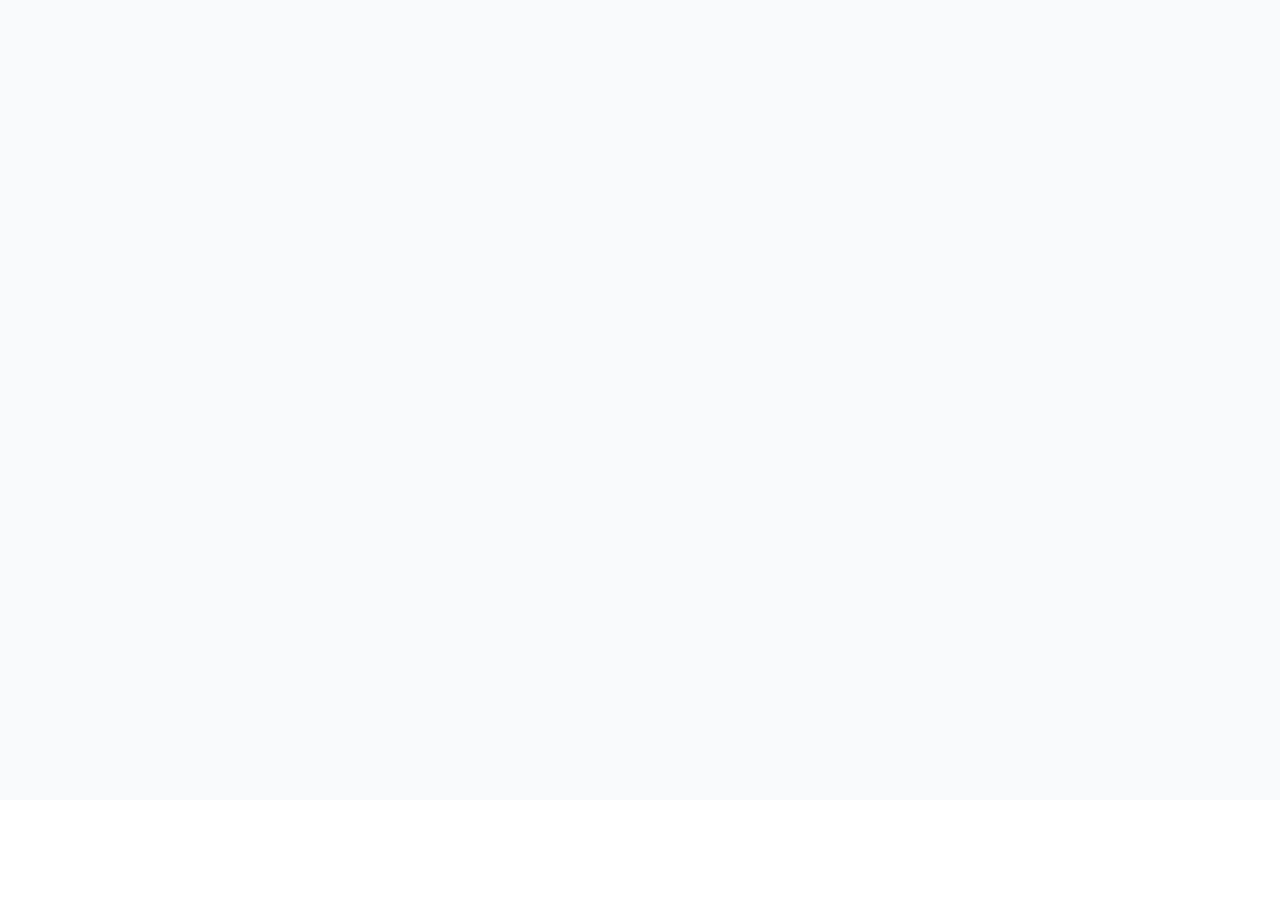
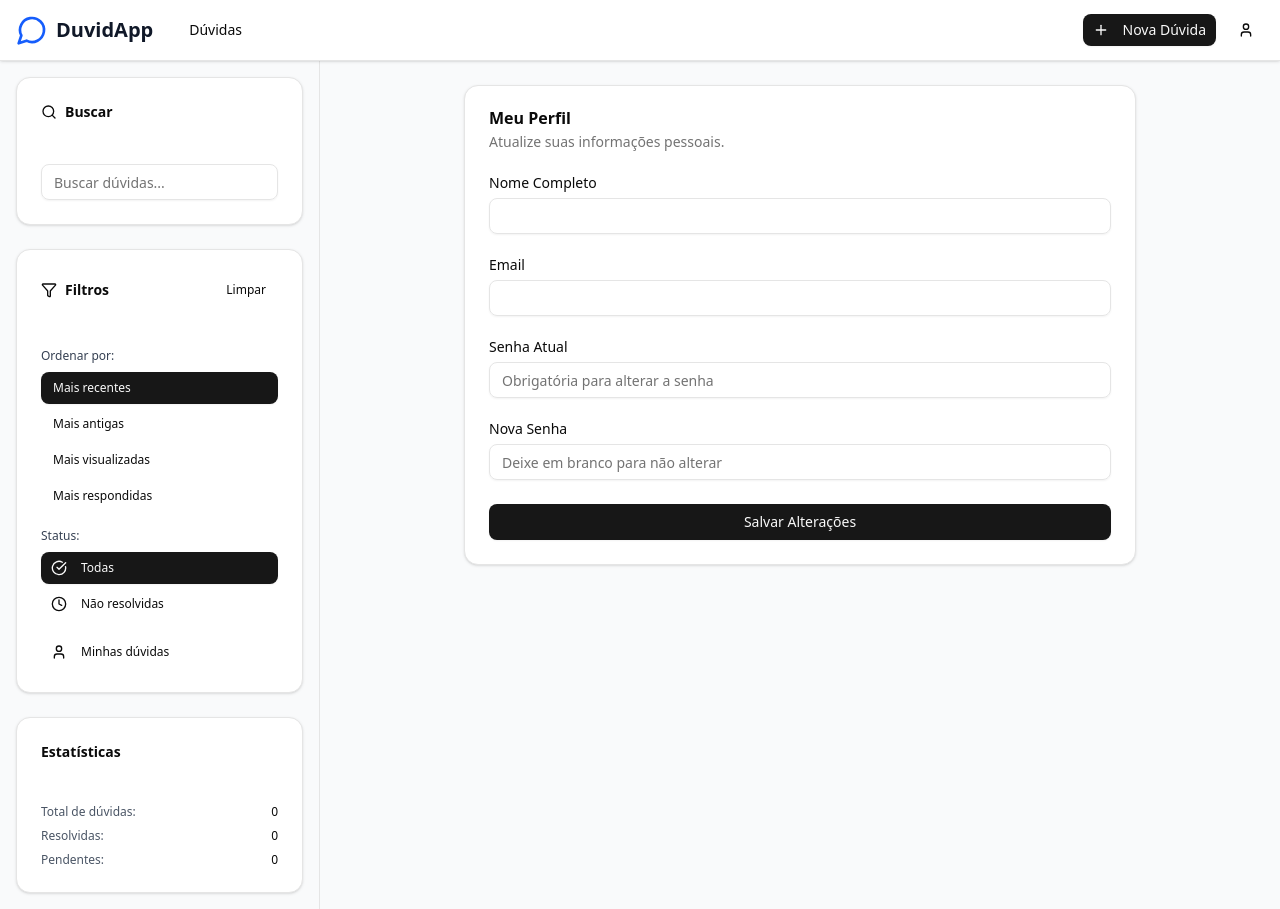
Before and after one commit to Fiap-FSD/duvidapp, a React (Vite) app: page /profile in a window 1280 px wide. Before the commit this address had no page. Before the commit the page ends 800 px from the top, so only its background shows below. Built offline with nearby package versions, Linux system fonts and the light colour scheme; sample sign-in values are in the browser's storage.

Commit message:
FEAT: add ProfilePage and PrivateRoute to App; update Header for profile navigation

```diff
--- a/src/App.jsx
+++ b/src/App.jsx
@@ -6,6 +6,8 @@ import LoginPage from './pages/LoginPage';
 import RegisterPage from './pages/RegisterPage';
 import NewQuestionPage from './pages/NewQuestionPage';
 import QuestionDetailPage from './pages/QuestionDetailPage';
+import ProfilePage from './pages/ProfilePage';
+import PrivateRoute from './components/PrivateRoute';
 import './App.css';
 
 function App() {
@@ -19,6 +21,7 @@ function App() {
             <Route path="/register" element={<RegisterPage />} />
             <Route path="/new-question" element={<NewQuestionPage />} />
             <Route path="/question/:id" element={<QuestionDetailPage />} />
+            <Route path="/profile" element={<PrivateRoute><ProfilePage /></PrivateRoute>} />
           </Routes>
         </div>
       </AppProviders>
--- a/src/components/Header.tsx
+++ b/src/components/Header.tsx
@@ -2,7 +2,6 @@ import React from 'react';
 import { useNavigate } from 'react-router-dom';
 import { useAuth } from '../contexts/AuthContext';
 import { Button } from './ui/button';
-import { Avatar, AvatarFallback, AvatarImage } from './ui/avatar';
 import {
   DropdownMenu,
   DropdownMenuContent,
@@ -18,10 +17,10 @@ export function Header() {
   const { user, logout } = useAuth();
 
   return (
-    <header className="border-b bg-white shadow-sm">
+    <header className="border-b bg-white shadow-sm sticky top-0 z-50">
       <div className="container mx-auto px-4 py-3">
         <div className="flex items-center justify-between">
-          {/* Logo e Navegação */}
+          {/* Logo e Navegação Principal */}
           <div className="flex items-center space-x-6">
             <div
               className="flex items-center space-x-2 cursor-pointer"
@@ -35,7 +34,7 @@ export function Header() {
 
             {user && (
               <nav className="hidden md:flex items-center space-x-4">
-                <Button className=""
+                <Button
                   variant="ghost"
                   size="sm"
                   onClick={() => navigate('/')}
@@ -44,7 +43,7 @@ export function Header() {
                 </Button>
 
                 {user.role === 'teacher' && (
-                  <Button className=""
+                  <Button
                     variant="ghost"
                     size="sm"
                     onClick={() => navigate('/dashboard')}
@@ -61,9 +60,9 @@ export function Header() {
           <div className="flex items-center space-x-3">
             {user ? (
               <>
-                <Button className=""
+                <Button
                   size="sm"
-                  variant="ghost"
+                  variant="default"
                   onClick={() => navigate('/new-question')}
                 >
                   <Plus className="h-4 w-4 mr-2" />
@@ -72,38 +71,26 @@ export function Header() {
 
                 <DropdownMenu>
                   <DropdownMenuTrigger asChild>
-                    <Button variant="ghost" size="sm" className="relative h-8 w-8 rounded-full">
-                      <Avatar className="h-8 w-8">
-                        <AvatarImage
-                          src={user.avatar || '/avatar-default.png'}
-                          alt={user.name}
-                          className="h-8 w-8"
-                        />
-                        <AvatarFallback className="">
-                          {user.name.split(' ').map(n => n[0]).join('').toUpperCase()}
-                        </AvatarFallback>
-                      </Avatar>
+                    <Button variant="ghost" size="icon" className="rounded-full">
+                      <User className="h-5 w-5" />
                     </Button>
                   </DropdownMenuTrigger>
                   <DropdownMenuContent className="w-56" align="end" forceMount>
-                    <DropdownMenuLabel className="font-normal" inset>
+                    <DropdownMenuLabel className="font-normal">
                       <div className="flex flex-col space-y-1">
                         <p className="text-sm font-medium leading-none">{user.name}</p>
                         <p className="text-xs leading-none text-muted-foreground">
                           {user.email}
                         </p>
-                        <p className="text-xs leading-none text-muted-foreground">
-                          {user.role === 'teacher' ? 'Professor' : 'Aluno'}
-                        </p>
                       </div>
                     </DropdownMenuLabel>
-                    <DropdownMenuSeparator className="" />
-                    <DropdownMenuItem className="" inset>
+                    <DropdownMenuSeparator />
+                    <DropdownMenuItem onClick={() => navigate('/profile')}>
                       <User className="mr-2 h-4 w-4" />
                       <span>Perfil</span>
                     </DropdownMenuItem>
-                    <DropdownMenuSeparator className="" />
-                    <DropdownMenuItem className="" inset onClick={logout}>
+                    <DropdownMenuSeparator />
+                    <DropdownMenuItem onClick={logout}>
                       <LogOut className="mr-2 h-4 w-4" />
                       <span>Sair</span>
                     </DropdownMenuItem>
@@ -112,16 +99,15 @@ export function Header() {
               </>
             ) : (
               <div className="flex items-center space-x-2">
-                <Button className=""
+                <Button
                   variant="ghost"
                   size="sm"
                   onClick={() => navigate('/login')}
                 >
                   Entrar
                 </Button>
-                <Button className=""
+                <Button
                   size="sm"
-                  variant="ghost"
                   onClick={() => navigate('/register')}
                 >
                   Cadastrar
--- /dev/null
+++ b/src/components/PrivateRoute.tsx
@@ -0,0 +1,29 @@
+import React from 'react';
+import { Navigate, useLocation } from 'react-router-dom';
+import { useAuth } from '../contexts/AuthContext';
+
+interface PrivateRouteProps {
+  children: React.ReactElement;
+}
+
+export default function PrivateRoute({ children }: PrivateRouteProps) {
+  const { user, isLoading } = useAuth();
+  const location = useLocation();
+
+  if (isLoading) {
+    // Exibe um feedback visual enquanto a autenticação é verificada
+    return (
+      <div className="flex h-screen w-full items-center justify-center">
+        <p>Carregando...</p>
+      </div>
+    );
+  }
+
+  // Se não estiver carregando e não houver usuário, redireciona para o login
+  if (!user) {
+    return <Navigate to="/login" state={{ from: location }} replace />;
+  }
+
+  // Se o usuário estiver autenticado, renderiza a página solicitada
+  return children;
+}
--- /dev/null
+++ b/src/components/ProfileForm.tsx
@@ -0,0 +1,112 @@
+import React, { useEffect, useState } from 'react';
+import { useProfile } from '../contexts/ProfileContext';
+import { Card, CardContent, CardHeader, CardTitle, CardDescription } from './ui/card';
+import { Button } from './ui/button';
+import { Input } from './ui/input';
+import { Label } from './ui/label';
+
+export function ProfileForm() {
+  const { profile, isLoading, error, success, fetchProfile, updateProfile } = useProfile();
+
+  // Estado local do formulário
+  const [name, setName] = useState('');
+  const [email, setEmail] = useState('');
+  const [password, setPassword] = useState('');
+  const [currentPassword, setCurrentPassword] = useState(''); // <-- NOVO ESTADO
+
+  useEffect(() => {
+    fetchProfile();
+  }, [fetchProfile]);
+
+  useEffect(() => {
+    if (profile) {
+      setName(profile.name);
+      setEmail(profile.email);
+    }
+  }, [profile]);
+
+  const handleSubmit = async (e: React.FormEvent) => {
+    e.preventDefault();
+
+    // Tipagem explícita para clareza
+    const dataToUpdate: {
+      name?: string;
+      email?: string;
+      password?: string;
+      currentPassword?: string
+    } = {};
+
+    if (name !== profile?.name) dataToUpdate.name = name;
+    if (email !== profile?.email) dataToUpdate.email = email;
+
+    // Lógica atualizada para a senha
+    if (password) {
+      dataToUpdate.password = password;
+      dataToUpdate.currentPassword = currentPassword;
+    }
+
+    if (Object.keys(dataToUpdate).length === 0) return;
+
+    const wasSuccessful = await updateProfile(dataToUpdate);
+    if (wasSuccessful) {
+      setPassword('');
+      setCurrentPassword(''); // Limpa ambos os campos de senha
+    }
+  };
+
+  if (isLoading && !profile) {
+    return <div className="text-center p-10">Carregando perfil...</div>;
+  }
+
+  return (
+    <Card className="w-full max-w-2xl mx-auto">
+      <CardHeader>
+        <CardTitle>Meu Perfil</CardTitle>
+        <CardDescription>Atualize suas informações pessoais.</CardDescription>
+      </CardHeader>
+      <CardContent>
+        <form onSubmit={handleSubmit} className="space-y-6">
+          <div className="space-y-2">
+            <Label htmlFor="name">Nome Completo</Label>
+            <Input id="name" value={name} onChange={(e) => setName(e.target.value)} />
+          </div>
+
+          <div className="space-y-2">
+            <Label htmlFor="email">Email</Label>
+            <Input id="email" type="email" value={email} onChange={(e) => setEmail(e.target.value)} />
+          </div>
+
+          {/* CAMPO NOVO PARA SENHA ATUAL */}
+          <div className="space-y-2">
+            <Label htmlFor="currentPassword">Senha Atual</Label>
+            <Input
+              id="currentPassword"
+              type="password"
+              placeholder="Obrigatória para alterar a senha"
+              value={currentPassword}
+              onChange={(e) => setCurrentPassword(e.target.value)}
+            />
+          </div>
+
+          <div className="space-y-2">
+            <Label htmlFor="password">Nova Senha</Label>
+            <Input
+              id="password"
+              type="password"
+              placeholder="Deixe em branco para não alterar"
+              value={password}
+              onChange={(e) => setPassword(e.target.value)}
+            />
+          </div>
+
+          {error && <p className="text-sm text-red-600">{error}</p>}
+          {success && <p className="text-sm text-green-600">{success}</p>}
+
+          <Button type="submit" className="w-full" disabled={isLoading}>
+            {isLoading ? 'Salvando...' : 'Salvar Alterações'}
+          </Button>
+        </form>
+      </CardContent>
+    </Card>
+  );
+}
--- /dev/null
+++ b/src/contexts/ProfileContext.tsx
@@ -0,0 +1,79 @@
+// src/contexts/ProfileContext.tsx (com console.log)
+
+import React, { createContext, useContext, useState, ReactNode, useCallback } from 'react';
+import Cookies from 'js-cookie';
+import { useAuth } from './AuthContext';
+
+interface Profile { id: string; name: string; email: string; }
+interface UpdateProfileData { name?: string; email?: string; password?: string; currentPassword?: string; }
+interface ProfileContextType {
+  profile: Profile | null;
+  isLoading: boolean;
+  error: string | null;
+  success: string | null;
+  fetchProfile: () => Promise<void>;
+  updateProfile: (data: UpdateProfileData) => Promise<boolean>;
+}
+
+const ProfileContext = createContext<ProfileContextType | undefined>(undefined);
+
+export function ProfileProvider({ children }: { children: ReactNode }) {
+  const { user, setUser } = useAuth();
+  const [profile, setProfile] = useState<Profile | null>(null);
+  const [isLoading, setIsLoading] = useState(false);
+  const [error, setError] = useState<string | null>(null);
+  const [success, setSuccess] = useState<string | null>(null);
+
+  const clearMessages = () => { setError(null); setSuccess(null); };
+
+  const fetchProfile = useCallback(async () => { /* ...código de busca... */ }, [user?.id]);
+
+  const updateProfile = async (data: UpdateProfileData): Promise<boolean> => {
+    if (!user?.id) return false;
+
+    setIsLoading(true);
+    clearMessages();
+    console.log('[LOG 5 - ProfileContext] Iniciando updateProfile com dados:', data);
+
+    try {
+      const token = Cookies.get('access_token');
+      const response = await fetch(`https://duvidapp.onrender.com/user/${user.id}`, {
+        method: 'PUT',
+        headers: { 'Content-Type': 'application/json', 'Authorization': `Bearer ${token}` },
+        body: JSON.stringify(data),
+      });
+
+      if (!response.ok) {
+        const errorData = await response.json();
+        throw new Error(errorData.message || 'Falha ao atualizar o perfil.');
+      }
+
+      const updatedProfileData = await response.json();
+      setProfile(updatedProfileData);
+
+      const updatedAuthUser = { ...user, ...updatedProfileData };
+      setUser(updatedAuthUser);
+      localStorage.setItem('currentUser', JSON.stringify(updatedAuthUser));
+
+      setSuccess('Perfil atualizado com sucesso!');
+      console.log('[LOG 7 - ProfileContext] Perfil atualizado com SUCESSO.');
+      return true;
+    } catch (err: any) {
+      console.error('[LOG 6 - ProfileContext] !!! ERRO CAPTURADO !!!', err);
+      setError(err.message);
+      return false;
+    } finally {
+      setIsLoading(false);
+    }
+  };
+
+  const value = { profile, isLoading, error, success, fetchProfile, updateProfile };
+
+  return (<ProfileContext.Provider value={value}>{children}</ProfileContext.Provider>);
+}
+
+export function useProfile() {
+  const context = useContext(ProfileContext);
+  if (context === undefined) { throw new Error('useProfile deve ser usado dentro de um ProfileProvider'); }
+  return context;
+}
--- /dev/null
+++ b/src/pages/ProfilePage.tsx
@@ -0,0 +1,14 @@
+import React from 'react';
+import { ProfileProvider } from '../contexts/ProfileContext';
+import { ProfileForm } from '../components/ProfileForm';
+import { MainLayout } from '../components/MainLayout';
+
+export default function ProfilePage() {
+  return (
+    <MainLayout>
+      <ProfileProvider>
+        <ProfileForm />
+      </ProfileProvider>
+    </MainLayout>
+  );
+}
```
Also changed, not shown: src/lib/utils.js (line endings or trailing spaces).
